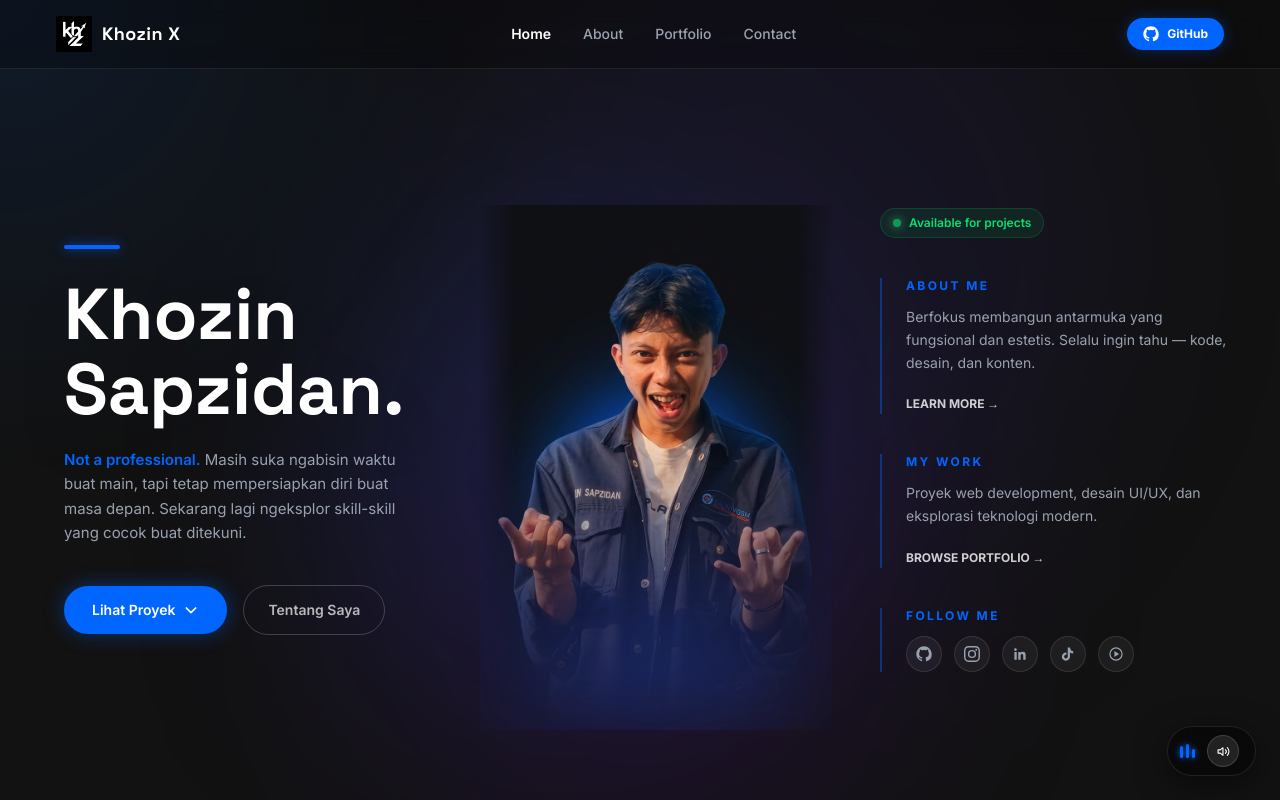
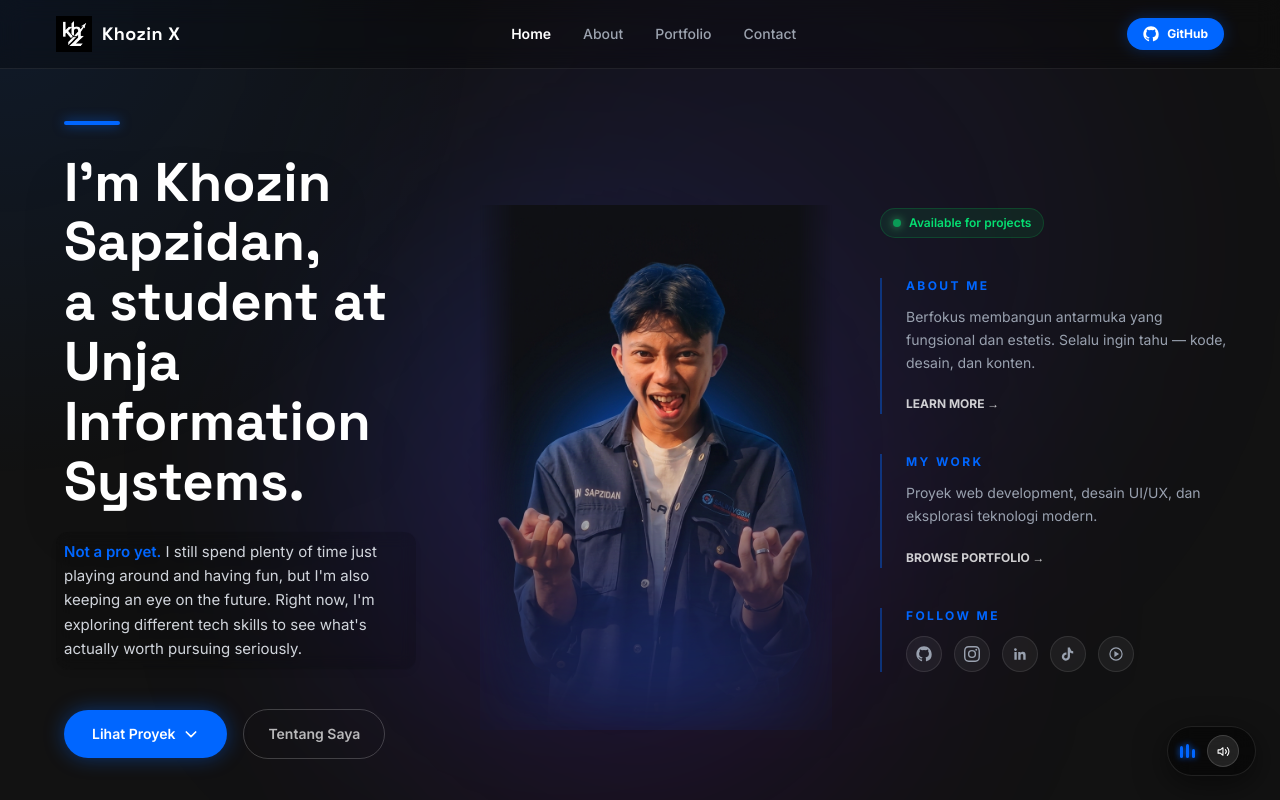
Before and after one commit to khzasn/khzasn.github.io, a Next.js app: page / in a window 1280 px wide. Both pictures are taken after a click on the button "Start". Shown: the top 800 px of the page. Built offline with nearby package versions, Linux system fonts and the light colour scheme.

Commit message:
feat: redesign hero description with natural english and overlay layout

```diff
--- a/app/page.js
+++ b/app/page.js
@@ -179,13 +179,13 @@ export default function Home() {
       <section className={`relative z-20 w-full min-h-screen flex flex-col lg:flex-row items-stretch pt-20 transition-all duration-1000 ease-[cubic-bezier(0.25,1,0.5,1)] ${entered ? "opacity-100 translate-y-0" : "opacity-0 translate-y-10"}`}>
 
         {/* LEFT */}
-        <div className="flex-1 flex flex-col justify-center px-8 lg:px-16 py-16 lg:py-0 lg:max-w-[42%]">
+        <div className="flex-1 flex flex-col justify-center px-8 lg:px-16 py-16 lg:py-0 lg:max-w-[48%] relative z-20">
           <div className="w-14 h-1 bg-[var(--accent)] mb-7 rounded-full shadow-[0_0_12px_rgba(0,102,255,0.7)] animate-fade-up" style={{ animationDelay: '0.3s' }}></div>
-          <h1 className="text-5xl md:text-6xl lg:text-7xl font-bold mb-5 leading-[1.05] font-[family-name:var(--font-space-grotesk)] animate-fade-up drop-shadow-2xl" style={{ animationDelay: '0.4s' }}>
-            Khozin<br />Sapzidan.
+          <h1 className="text-4xl md:text-5xl lg:text-[3.4rem] font-bold mb-5 leading-[1.1] font-[family-name:var(--font-space-grotesk)] animate-fade-up drop-shadow-2xl" style={{ animationDelay: '0.4s' }}>
+            I'm Khozin Sapzidan,<br />a student at Unja<br />Information Systems.
           </h1>
-          <p className="text-gray-400 text-[15px] leading-relaxed mb-10 max-w-[420px] animate-fade-up" style={{ animationDelay: '0.5s' }}>
-            <span className="text-[var(--accent)] font-semibold">Not a professional.</span> Masih suka ngabisin waktu buat main, tapi tetap mempersiapkan diri buat masa depan. Sekarang lagi ngeksplor skill-skill yang cocok buat ditekuni.
+          <p className="text-gray-300 text-[15px] leading-relaxed mb-10 max-w-[500px] animate-fade-up drop-shadow-lg backdrop-blur-sm bg-black/10 p-2 -ml-2 rounded-xl" style={{ animationDelay: '0.5s' }}>
+            <span className="text-[var(--accent)] font-semibold">Not a pro yet.</span> I still spend plenty of time just playing around and having fun, but I'm also keeping an eye on the future. Right now, I'm exploring different tech skills to see what's actually worth pursuing seriously.
           </p>
           <div className="flex items-center gap-4 animate-fade-up" style={{ animationDelay: '0.6s' }}>
             <a href="#portfolio" className="inline-flex items-center gap-2 bg-[var(--accent)] text-white font-semibold text-sm rounded-full px-7 py-3.5 hover:bg-blue-600 transition-all hover:-translate-y-0.5 shadow-[0_0_20px_rgba(0,102,255,0.4)]">
```
